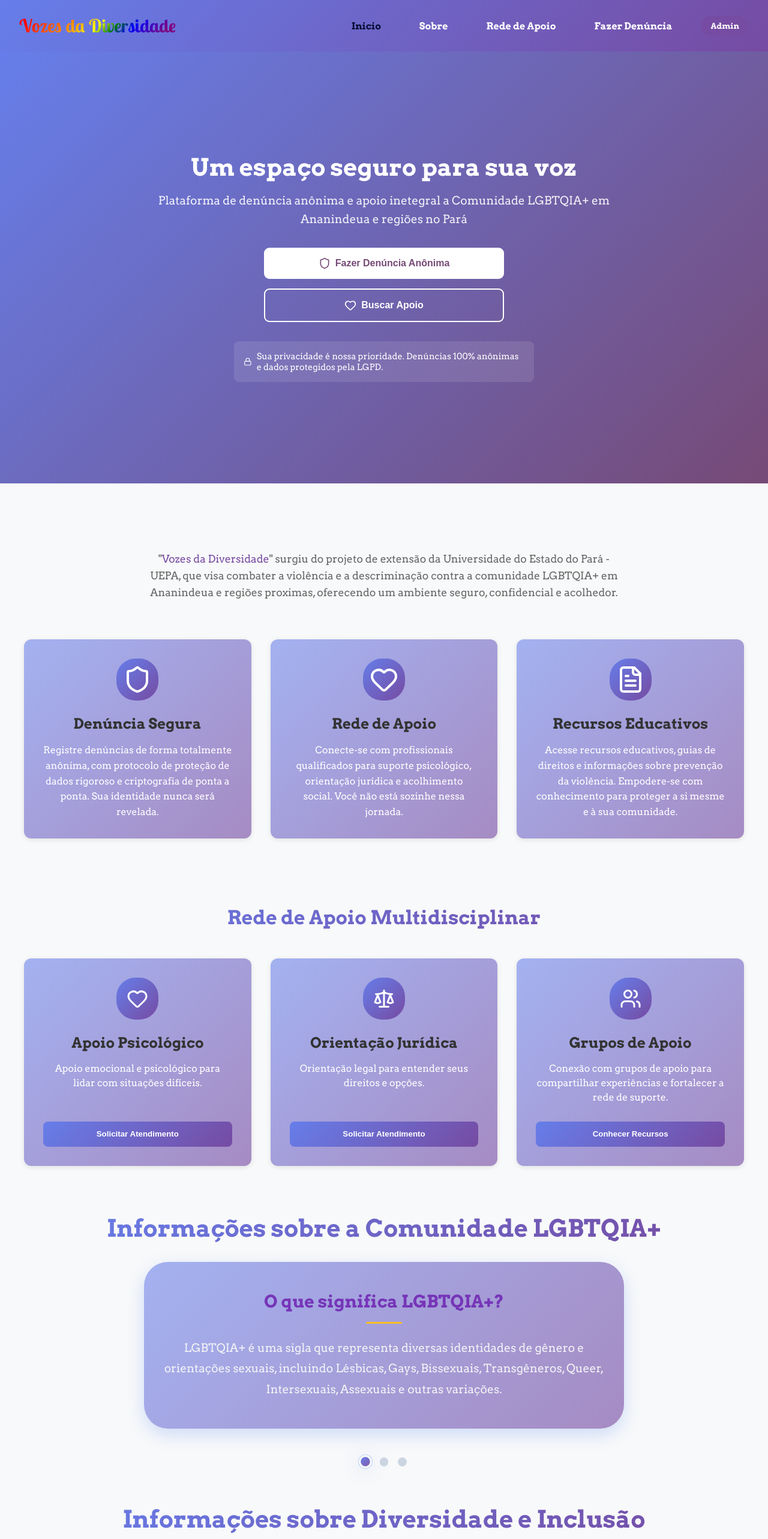
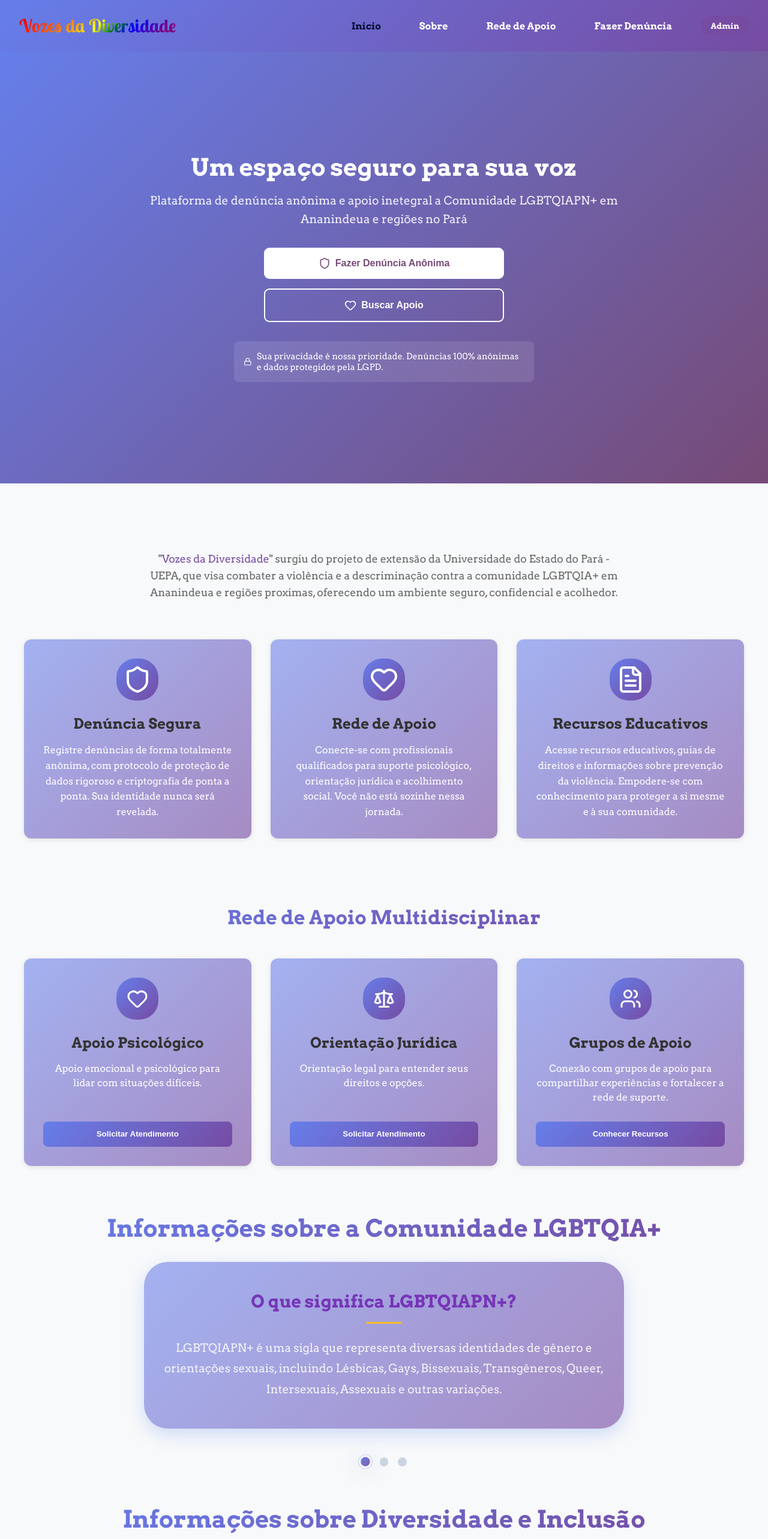
Before and after one commit to thaylanbf1/Vozes-da-Diversidade, a React (Vite) app in the folder vozes-diversidade/: page / in a window 1280 px wide. Shown: the top 2566 px of the page at 60% size. Built offline with nearby package versions, Linux system fonts and the light colour scheme; a web font is replaced by a local one.

Commit message:
atualizando a sigla lgbtqiapn+

```diff
--- a/vozes-diversidade/src/components/Hero/Hero.jsx
+++ b/vozes-diversidade/src/components/Hero/Hero.jsx
@@ -7,7 +7,7 @@ const Hero = ({onNavigate}) => {
     <section className="hero">
         <div className="hero-content">
             <h1>Um espaço seguro para sua voz</h1>
-            <p>Plataforma de denúncia anônima e apoio inetegral a Comunidade LGBTQIA+ em Ananindeua e regiões no Pará</p>
+            <p>Plataforma de denúncia anônima e apoio inetegral a Comunidade LGBTQIAPN+ em Ananindeua e regiões no Pará</p>
         </div>
         <div className="hero-buttons">
             <button className='btn btn-primary' onClick={() => onNavigate('report')}>
--- a/vozes-diversidade/src/data/SupportTypes.js
+++ b/vozes-diversidade/src/data/SupportTypes.js
@@ -41,15 +41,15 @@ export const supportTypes = [
 
 export const infosLgbtqia = [
     {
-        title: 'O que significa LGBTQIA+?',
-        content: 'LGBTQIA+ é uma sigla que representa diversas identidades de gênero e orientações sexuais, incluindo Lésbicas, Gays, Bissexuais, Transgêneros, Queer, Intersexuais, Assexuais e outras variações.'
+        title: 'O que significa LGBTQIAPN+?',
+        content: 'LGBTQIAPN+ é uma sigla que representa diversas identidades de gênero e orientações sexuais, incluindo Lésbicas, Gays, Bissexuais, Transgêneros, Queer, Intersexuais, Assexuais e outras variações.'
     },
     {
         title: 'Importância do Apoio',
         content: 'O apoio psicológico e jurídico é crucial para o bem-estar das pessoas LGBTQIA+, ajudando a enfrentar desafios específicos relacionados à discriminação, aceitação social e direitos legais.'
     },
     {
-        title: '🌈 Significado da sigla LGBTQIA+',
+        title: '🌈 Significado da sigla LGBTQIAPN+',
         content: 'L – Lésbicas: mulheres que se relacionam com mulheres. / G – Gays: homens que se relacionam com homens. / B – Bissexuais: atração por mais de um gênero. / T – Transgêneros: identidade de gênero diferente do sexo de nascimento. / Q – Queer/Questionando: quem desafia ou explora as normas de gênero e sexualidade. / I – Intersexo: nascem com características biológicas de ambos os sexos. / A – Assexuais/Aliados: quem não sente atração sexual ou apoia a causa. / + – Outras identidades: pansexual, não binário, agênero, entre outras.'
     }
 ]
@@ -88,7 +88,7 @@ export const infosDireitos = [
     },
     {
         title: 'Legislação Específica',
-        content: 'Muitas regiões possuem leis específicas que protegem os direitos das pessoas LGBTQIA+, garantindo proteção contra discriminação e violência.'
+        content: 'Muitas regiões possuem leis específicas que protegem os direitos das pessoas LGBTQIAPN+, garantindo proteção contra discriminação e violência.'
     },
     {
         title: 'Acesso à Justiça',
@@ -98,15 +98,15 @@ export const infosDireitos = [
 export const infosLgbtfobia = [
     {
         title: 'Como identificar a LGBTfobia',
-        content: 'A LGBTfobia se manifesta de várias formas, desde piadas e comentários que ridicularizam pessoas LGBTQIA+, até exclusão ou tratamento desigual por orientação sexual ou identidade de gênero. Também inclui agressões verbais ou físicas motivadas pelo preconceito, assim como microagressões sutis que reforçam estereótipos. Reconhecer esses sinais é o primeiro passo para combatê-la.'
+        content: 'A LGBTfobia se manifesta de várias formas, desde piadas e comentários que ridicularizam pessoas LGBTQIAPN+, até exclusão ou tratamento desigual por orientação sexual ou identidade de gênero. Também inclui agressões verbais ou físicas motivadas pelo preconceito, assim como microagressões sutis que reforçam estereótipos. Reconhecer esses sinais é o primeiro passo para combatê-la.'
     },
     {
         title: 'Quebrando falsos mitos',
-        content: 'Existem muitos mitos sobre a comunidade LGBTQIA+, como a ideia de que ser LGBTQIA+ é uma escolha, que casais do mesmo sexo não formam famílias reais ou que pessoas trans estão “confusas” sobre sua identidade. Na verdade, a orientação sexual e a identidade de gênero são naturais, famílias LGBTQIA+ oferecem amor e cuidado como qualquer outra, e pessoas trans têm sua identidade real e legítima.'
+        content: 'Existem muitos mitos sobre a comunidade LGBTQIAPN+, como a ideia de que ser LGBTQIAPN+ é uma escolha, que casais do mesmo sexo não formam famílias reais ou que pessoas trans estão “confusas” sobre sua identidade. Na verdade, a orientação sexual e a identidade de gênero são naturais, famílias LGBTQIAPN+ oferecem amor e cuidado como qualquer outra, e pessoas trans têm sua identidade real e legítima.'
     },
     {
         title: 'Informações verídicas sobre a comunidade',
-        content: 'A comunidade LGBTQIA+ é diversa, englobando várias orientações sexuais e identidades de gênero. Infelizmente, seus integrantes enfrentam mais discriminação e violência, tornando essencial políticas de proteção e inclusão. Apoiar a comunidade significa respeitar seus direitos, usar os pronomes corretos e combater o preconceito no dia a dia.'
+        content: 'A comunidade LGBTQIAPN+ é diversa, englobando várias orientações sexuais e identidades de gênero. Infelizmente, seus integrantes enfrentam mais discriminação e violência, tornando essencial políticas de proteção e inclusão. Apoiar a comunidade significa respeitar seus direitos, usar os pronomes corretos e combater o preconceito no dia a dia.'
     }
 ]
 
```
